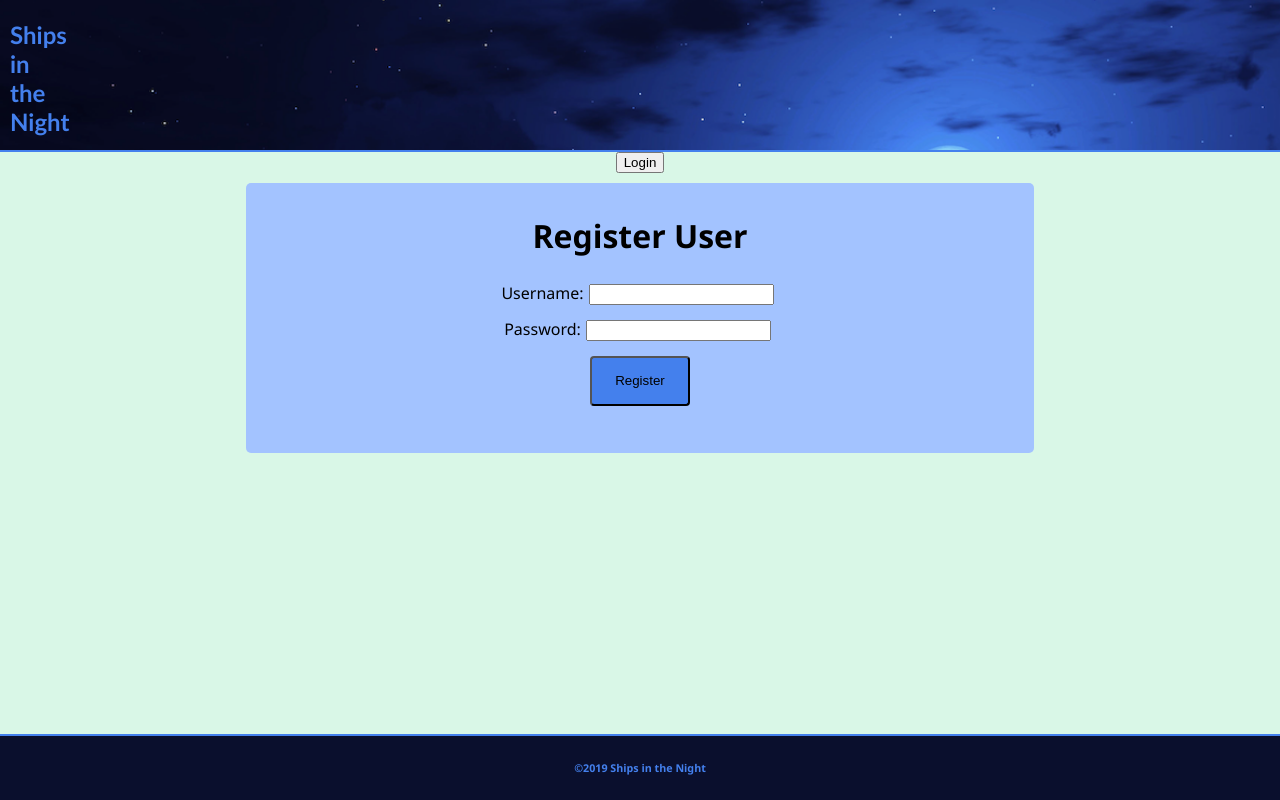
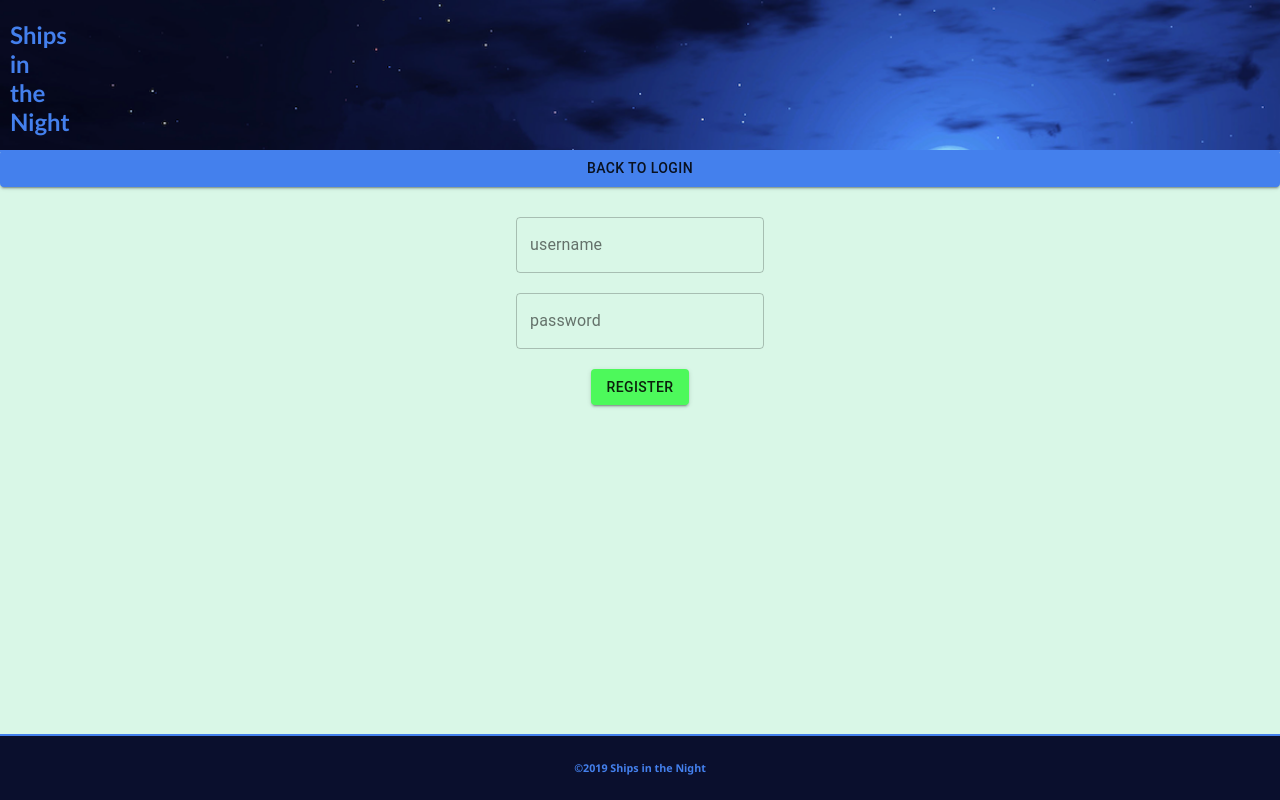
Before and after one commit to nathantwold/ships-in-the-night, a React (Create React App) app: page /#/home in a window 1280 px wide. Both pictures are taken after a click on the button "REGISTER NEW USER". Built offline with nearby package versions, Linux system fonts and the light colour scheme; no server answers.

Commit message:
register page rework done

```diff
--- a/src/components/LoginPage/LoginPage.js
+++ b/src/components/LoginPage/LoginPage.js
@@ -56,7 +56,6 @@ class LoginPage extends Component {
           onClick={() => { this.props.dispatch({ type: 'SET_TO_REGISTER_MODE' }) }}>
           Register New User
         </Button>
-        <div>
         <TextField
           style={styles.inputs}
           variant="outlined"
@@ -77,14 +76,11 @@ class LoginPage extends Component {
         <br />
         <Button style={styles.login} variant="contained" onClick={this.login}>Log in</Button>
       </div>
-      </div>
     );
   }
 }
 
 // Instead of taking everything from state, we just want the error messages.
-// if you wanted you could write this code like this:
-// const mapStateToProps = ({errors}) => ({ errors });
 const mapStateToProps = state => ({
   errors: state.errors,
 });
--- a/src/components/RegisterPage/RegisterPage.js
+++ b/src/components/RegisterPage/RegisterPage.js
@@ -1,5 +1,21 @@
 import React, { Component } from 'react';
-import {connect} from 'react-redux';
+import { connect } from 'react-redux';
+import { Button, TextField } from '@material-ui/core';
+
+const styles = {
+  inputs: {
+    margin: '10px',
+  },
+  register: {
+    margin: '10px',
+    backgroundColor: '#4df95b',
+  },
+  login: {
+    marginBottom: '20px',
+    width: '100%',
+    backgroundColor: '#4480ed'
+  }
+}
 
 class RegisterPage extends Component {
   state = {
@@ -15,7 +31,7 @@ class RegisterPage extends Component {
       });
       this.props.history.push('/fleet')
     } else {
-      this.props.dispatch({type: 'REGISTRATION_INPUT_ERROR'});
+      this.props.dispatch({ type: 'REGISTRATION_INPUT_ERROR' });
     }
   }
 
@@ -27,7 +43,7 @@ class RegisterPage extends Component {
 
   render() {
     return (
-      <div>
+      <div style={{ textAlign: "center" }}>
         {this.props.errors.registrationMessage && (
           <h2
             className="alert"
@@ -36,49 +52,30 @@ class RegisterPage extends Component {
             {this.props.errors.registrationMessage}
           </h2>
         )}
-        <center>
-          <button
-            type="button"
-            className="link-button"
-            onClick={() => {this.props.dispatch({type: 'SET_TO_LOGIN_MODE'})}}
-          >
-            Login
-          </button>
-        </center>
-        <form onSubmit={this.registerUser}>
-          <h1>Register User</h1>
-          <div>
-            <label htmlFor="username">
-              Username:
-              <input
+        <Button variant="contained" style={styles.login}
+          onClick={() => { this.props.dispatch({ type: 'SET_TO_LOGIN_MODE' }) }}>
+          Back To Login
+        </Button>
+        <TextField
+          style={styles.inputs}
+          variant="outlined"
+          label="username"
           type="text"
-                name="username"
           value={this.state.username}
           onChange={this.handleInputChangeFor('username')}
         />
-            </label>
-          </div>
-          <div>
-            <label htmlFor="password">
-              Password:
-              <input
+        <br />
+        <TextField
+          style={styles.inputs}
+          variant="outlined"
+          label="password"
           type="password"
-                name="password"
           value={this.state.password}
           onChange={this.handleInputChangeFor('password')}
         />
-            </label>
-          </div>
-          <div>
-            <input
-              className="register"
-              type="submit"
-              name="submit"
-              value="Register"
-            />
-          </div>
-        </form>
-      </div>
+        <br />
+        <Button style={styles.register} variant="contained" onClick={this.registerUser}>Register</Button>
+      </div >
     );
   }
 }
```
Lines whose indentation alone changed are shown as unchanged.
